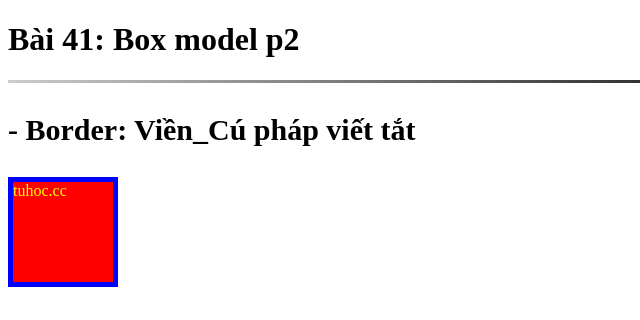
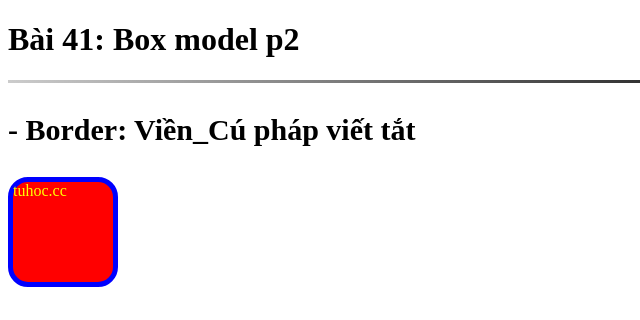
Before and after one commit to cankephat-12/bai41, a plain HTML site: page index.html in a window 1280 px wide. Shown: the top 320 px of the page, 0-640 px from the left. Drawn offline with Linux system fonts and the light colour scheme.

Commit message:
sửa lần1

```diff
--- a/style.css
+++ b/style.css
@@ -25,7 +25,7 @@ div{
     border-top-right-radius: 25px;
     border-bottom-right-radius: 35px;
     border-bottom-left-radius: 45px; */
-    border-radius: ;
+    border-radius: 20px;
 }
 p{
     font-size: 30px;
```
